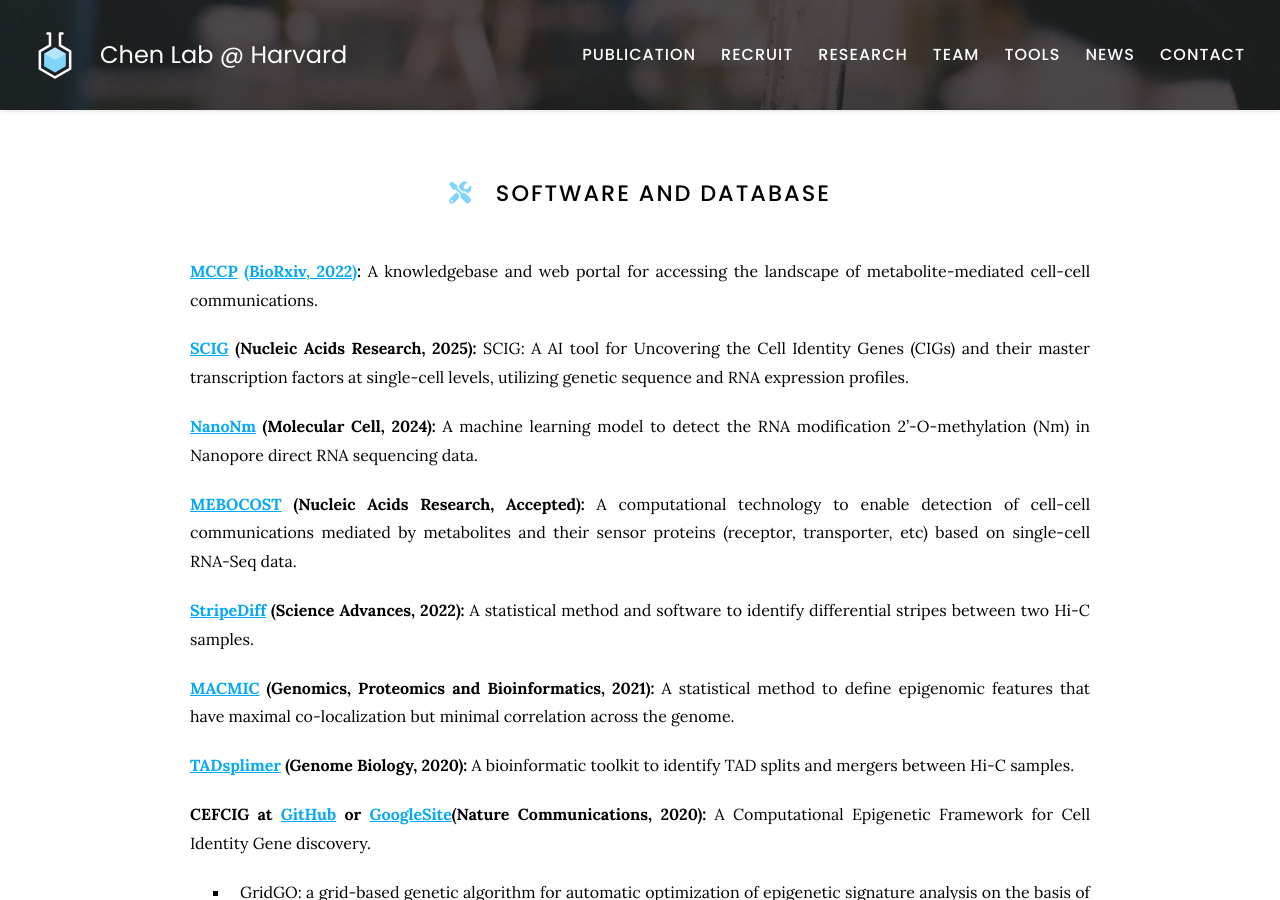
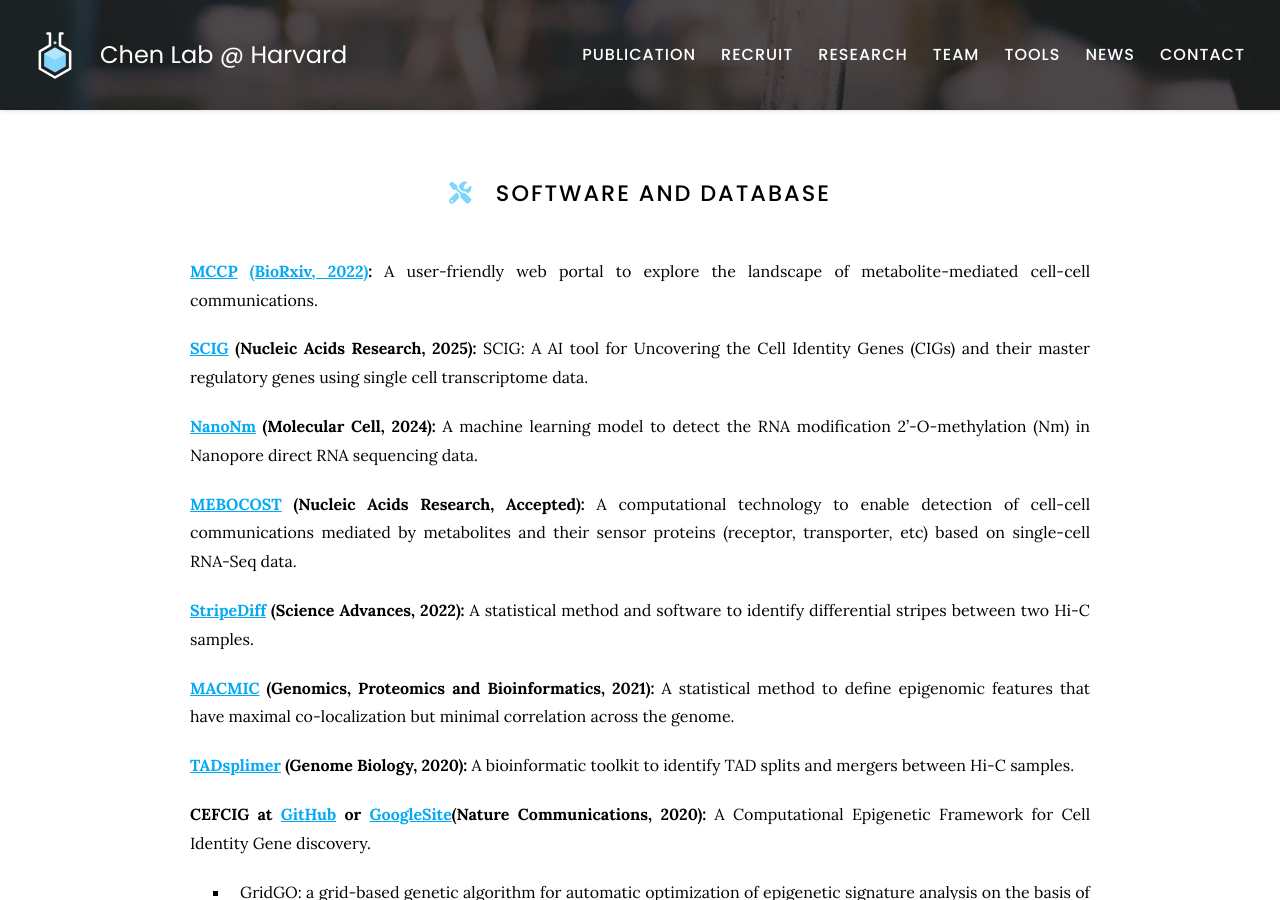
Before and after one commit to kaifuchenlab/kaifuchenlab.github.io, a Jekyll site: the page built from 4.tools/index.md, in a window 1280 px wide and 900 px high. Built offline with Jekyll 4.4.1, drawn with Linux system fonts in a browser that asks for light colours.

Commit message:
Update index.md

```diff
--- a/4.tools/index.md
+++ b/4.tools/index.md
@@ -8,10 +8,10 @@ nav:
 # <i class="fas fa-tools"></i>Software and Database
 
 **[MCCP](http://rc-cbp.tch.harvard.edu/mccp/) [(BioRxiv, 2022)](https://www.biorxiv.org/content/10.1101/2022.05.30.494067v1):**
-A knowledgebase and web portal for accessing the landscape of metabolite-mediated cell-cell communications.
+A user-friendly web portal to explore the landscape of metabolite-mediated cell-cell communications.
 
 **[SCIG](https://github.com/kaifuchenlab/SCIG) (Nucleic Acids Research, 2025):**
-SCIG: A AI tool for Uncovering the Cell Identity Genes (CIGs) and their master transcription factors at single-cell levels, utilizing genetic sequence and RNA expression profiles.
+SCIG: A AI tool for Uncovering the Cell Identity Genes (CIGs) and their master regulatory genes using single cell transcriptome data.
 
 **[NanoNm](https://github.com/kaifuchenlab/NanoNm) (Molecular Cell, 2024):**
 A machine learning model to detect the RNA modification 2'-O-methylation (Nm) in Nanopore direct RNA sequencing data.
```
